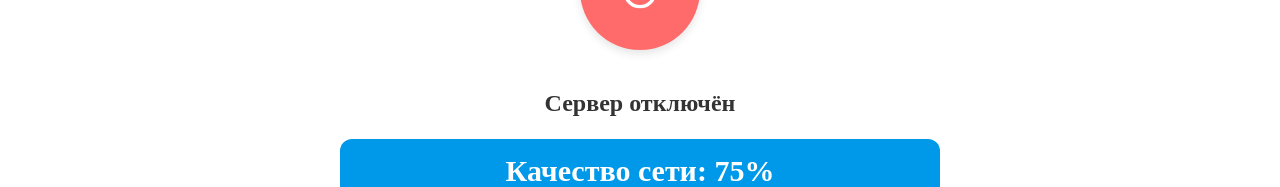
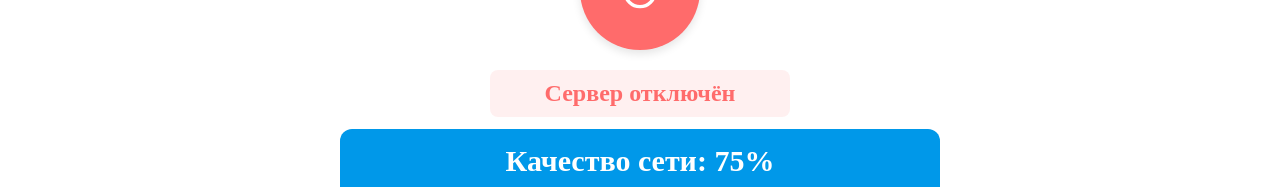
Before and after one commit to bohatko/tma, a React (Vite) app: page /mining in a window 1280 px wide. Shown: the part 383-570 px from the top of the page. Built offline with nearby package versions, Linux system fonts and the light colour scheme.

Commit message:
fix: correct reward accrual logic and improve server status display

```diff
--- a/src/pages/Mining.tsx
+++ b/src/pages/Mining.tsx
@@ -255,8 +255,8 @@ const Mining: React.FC = () => {
   const withdrawInputRef = useRef<HTMLInputElement>(null);
 
   useEffect(() => {
-    let qualityInterval: NodeJS.Timeout;
-    let earningsInterval: NodeJS.Timeout;
+    let qualityInterval: NodeJS.Timeout | null = null;
+    let earningsInterval: NodeJS.Timeout | null = null;
 
     if (isMining) {
       console.log('Майнинг запущен, устанавливаем интервалы');
@@ -264,13 +264,16 @@ const Mining: React.FC = () => {
       // Обновляем качество сети
       qualityInterval = setInterval(() => {
         setNetworkQuality(Math.floor(Math.random() * (99 - 75 + 1)) + 75);
-      }, 1000);
+      }, 3000);
 
       // Начисляем вознаграждение и создаем транзакции
       earningsInterval = setInterval(() => {
         console.log('Начисляем вознаграждение');
 
-        const reward = networkQuality / 100;
+        setNetworkQuality(prevQuality => {
+          // Получаем актуальное качество сети
+          const quality = prevQuality;
+          const reward = quality / 100;
 
           // Обновляем баланс
           setEarnings(prev => {
@@ -280,7 +283,6 @@ const Mining: React.FC = () => {
           });
 
           // Создаем транзакцию начисления
-        const createTransaction = () => {
           const now = new Date();
           const formattedDate = now.toLocaleString('ru-RU', {
             year: 'numeric',
@@ -301,17 +303,15 @@ const Mining: React.FC = () => {
 
           // Обновляем список транзакций
           setTransactions(prev => [newTransaction, ...prev.slice(0, 9)]);
-        };
 
-        createTransaction();
+          return quality;  // Возвращаем то же значение качества
+        });
       }, 5000); // 5 секунд
 
       console.log('Интервалы установлены:', { qualityInterval, earningsInterval });
-    } else {
-      console.log('Майнинг остановлен, очищаем интервалы');
     }
 
-    // Очищаем интервалы при размонтировании компонента
+    // Очищаем интервалы при размонтировании компонента или при остановке майнинга
     return () => {
       console.log('Очищаем интервалы');
       if (qualityInterval) {
@@ -323,7 +323,7 @@ const Mining: React.FC = () => {
         console.log('Интервал начислений очищен');
       }
     };
-  }, [isMining, networkQuality]);
+  }, [isMining]); // Зависимость только от isMining
 
   const showNotificationMessage = (message: string) => {
     setNotificationMessage(message);
@@ -432,8 +432,22 @@ const Mining: React.FC = () => {
         </svg>
       </StatusCircle>
 
-      <div style={{ textAlign: 'center', marginBottom: '-20px' }}>
-        <h2>{isMining ? 'Сервер подключен' : 'Сервер отключён'}</h2>
+      <div style={{
+        textAlign: 'center',
+        marginBottom: '-10px',
+        padding: '10px',
+        backgroundColor: isMining ? 'rgba(4, 102, 17, 0.1)' : 'rgba(255, 107, 107, 0.1)',
+        borderRadius: '8px',
+        width: '100%',
+        maxWidth: '300px'
+      }}>
+        <h2 style={{
+          margin: 0,
+          color: isMining ? '#046611' : '#FF6B6B',
+          fontWeight: 'bold'
+        }}>
+          {isMining ? 'Сервер подключен' : 'Сервер отключён'}
+        </h2>
       </div>
 
       <NetworkQualityCard style={{ marginTop: '2px' }}>
```
Lines whose indentation alone changed are shown as unchanged.
